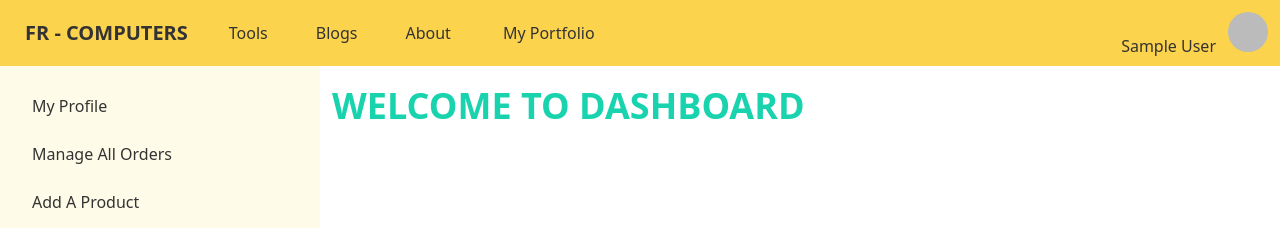
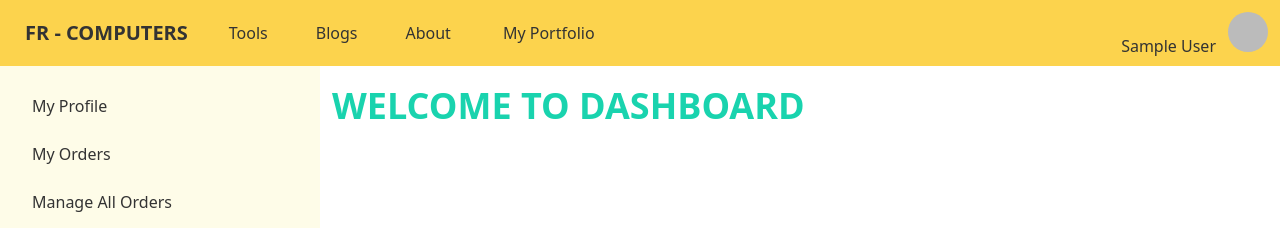
Before and after one commit to Fahimmuntasir1/FR-Tools-Web-app, a React (Create React App) app: page /dashboard/addProduct in a window 1280 px wide. Shown: the top 228 px of the page. Built offline with nearby package versions, Linux system fonts and the light colour scheme; no server answers; sample sign-in values are in the browser's storage; the HTML template or start-up script is replaced by a standard one.

Commit message:
face problem

```diff
--- a/src/Components/Pages/Dashboard/Dashboard.js
+++ b/src/Components/Pages/Dashboard/Dashboard.js
@@ -42,11 +42,11 @@ const Dashboard = () => {
           <li>
             <Link to="myProfile">My Profile</Link>
           </li>
-          { !admin &&
+          {
             <li>
             <Link to="myOrders">My Orders</Link>
           </li>}
-          {admin &&
+          {
             <li>
               <Link to="manageOrders">Manage All Orders</Link>
             </li>
@@ -54,7 +54,7 @@ const Dashboard = () => {
           <li>
             <Link to="addProduct">Add A Product</Link>
           </li>
-          {admin &&
+          {
             <li>
               <Link to="makeAdmin">Make Admin</Link>
             </li>
```
